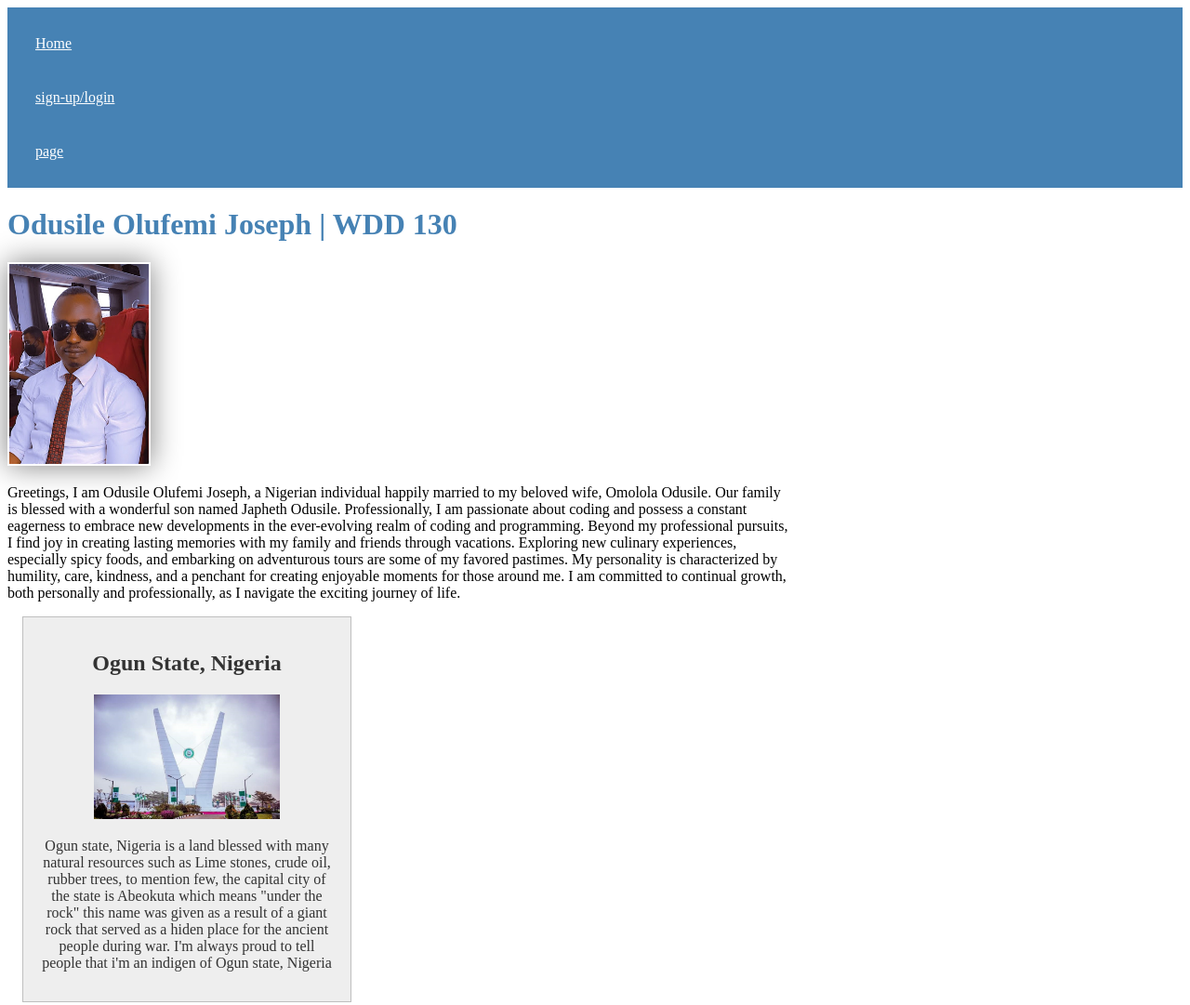
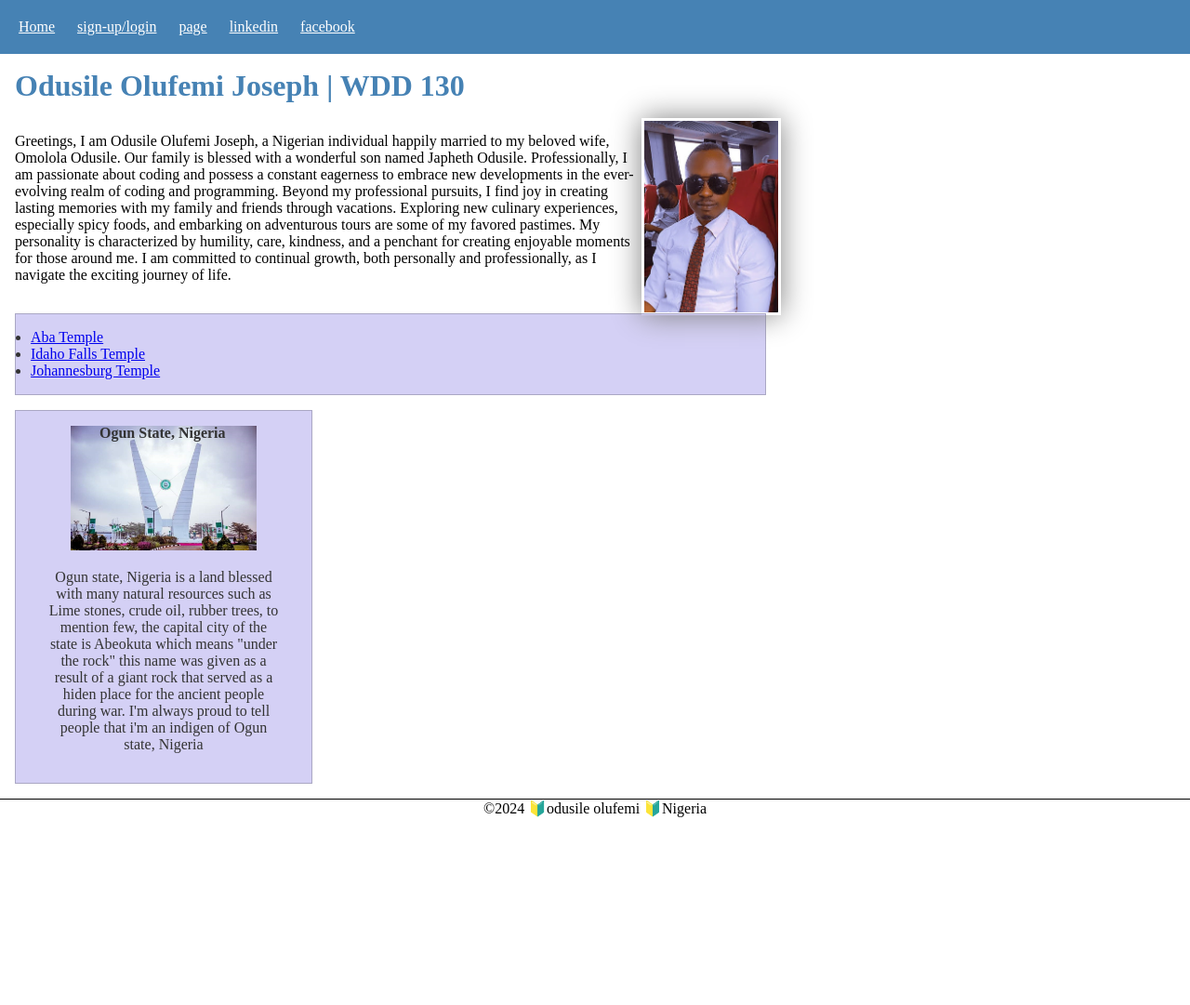
Before and after one commit to mefix007/wdd130, a plain HTML site: page index.html in a window 1280 px wide. Shown: the top 1081 px of the page at 93% size. After the commit the page ends 879 px from the top, so only its background shows below. Drawn offline with Linux system fonts and the light colour scheme.

Commit message:
wdd130 page upgraded in week 3

```diff
--- a/index.html
+++ b/index.html
@@ -16,7 +16,8 @@
             <a href="#">Home</a>
             <a href="#">sign-up/login</a>
             <a href="#">page</a>
-        </nav>
+            <a href="https://www.linkedin.com/in/olufemi-odusile" target="_blank">linkedin</a>
+            <a href="https://web.facebook.com/olufemmy.joseph" target="_blank">facebook</a>
     </header>
 
     <main>
@@ -37,8 +38,16 @@
             moments for those around me. I am committed to continual growth, both personally and professionally,
             as I navigate the exciting journey of life.
         </p>
+        <ul class="box">
+            <li><a href="https://www.churchofjesuschrist.org/temples/details/aba-nigeria-temple?lang=eng"
+                    target="blank">Aba Temple</a></li>
+            <li><a href="https://www.churchofjesuschrist.org/temples/details/idaho-falls-idaho-temple?lang=eng"
+                    target="blank">Idaho Falls Temple</a></li>
+            <li><a href="https://www.churchofjesuschrist.org/temples/details/johannesburg-south-africa-temple?lang=eng"
+                    target="blank">Johannesburg Temple</a></li>
+        </ul>
     </main>
-    <aside>
+    <aside class="box">
         <h2>Ogun State, Nigeria</h2>
         <img src="image/ogun-state.jpg" alt="ogun state image" width="200">
         <p>Ogun state, Nigeria is a land blessed with many natural resources such as Lime stones, crude oil, rubber
@@ -54,5 +63,6 @@
     <footer>©2024 🔰odusile olufemi 🔰Nigeria</footer>
 
 </body>
+<!-- last edited on 18/01/2024 with a brief history of my state -->
 
 </html>
--- a/style/style.css
+++ b/style/style.css
@@ -1,15 +1,29 @@
+* {
+    margin: 0;
+    padding: 0;
+    box-sizing: border-box;
+}
+
 main {
     max-width: 840px;
 }
 
 aside {
     width: 20rem;
-    margin: 1rem;
+    /* margin: 1rem;
     border: 1px solid rgb(0, 0, 0, 0.2);
     padding: 1rem;
     background-color: #eee;
-    color: #333;
+    color: #333; */
     text-align: center;
+    position: relative;
+}
+
+aside h2 {
+    position: absolute;
+    top: 15px;
+    left: 90px;
+    font-size: medium;
 }
 
 aside img {
@@ -24,24 +38,26 @@ nav {
 
 nav a {
     color: white;
-    display: block;
-    padding: 20px;
+    display: inline-block;
+    padding: 10px;
 }
 
 h1 {
     color: steelblue;
+    padding: 1rem;
 }
 
 main img {
     width: 150px;
     height: auto;
     border: 1px steelblue;
-    padding: 2px;
+    padding: 3px;
     box-shadow: 0 0 30px grey;
+    float: right;
 }
 
 p {
-    padding: 0;
+    padding: 1rem;
 }
 
 footer {
@@ -49,3 +65,12 @@ footer {
     border-top: 1px solid #000;
     text-align: center;
 }
+
+/* style selectors */
+.box {
+    margin: 1rem;
+    padding: 1rem;
+    border: 1px solid rgb(0, 0, 0, 0.2);
+    background-color: #d4d0f5;
+    color: #333;
+}
```
